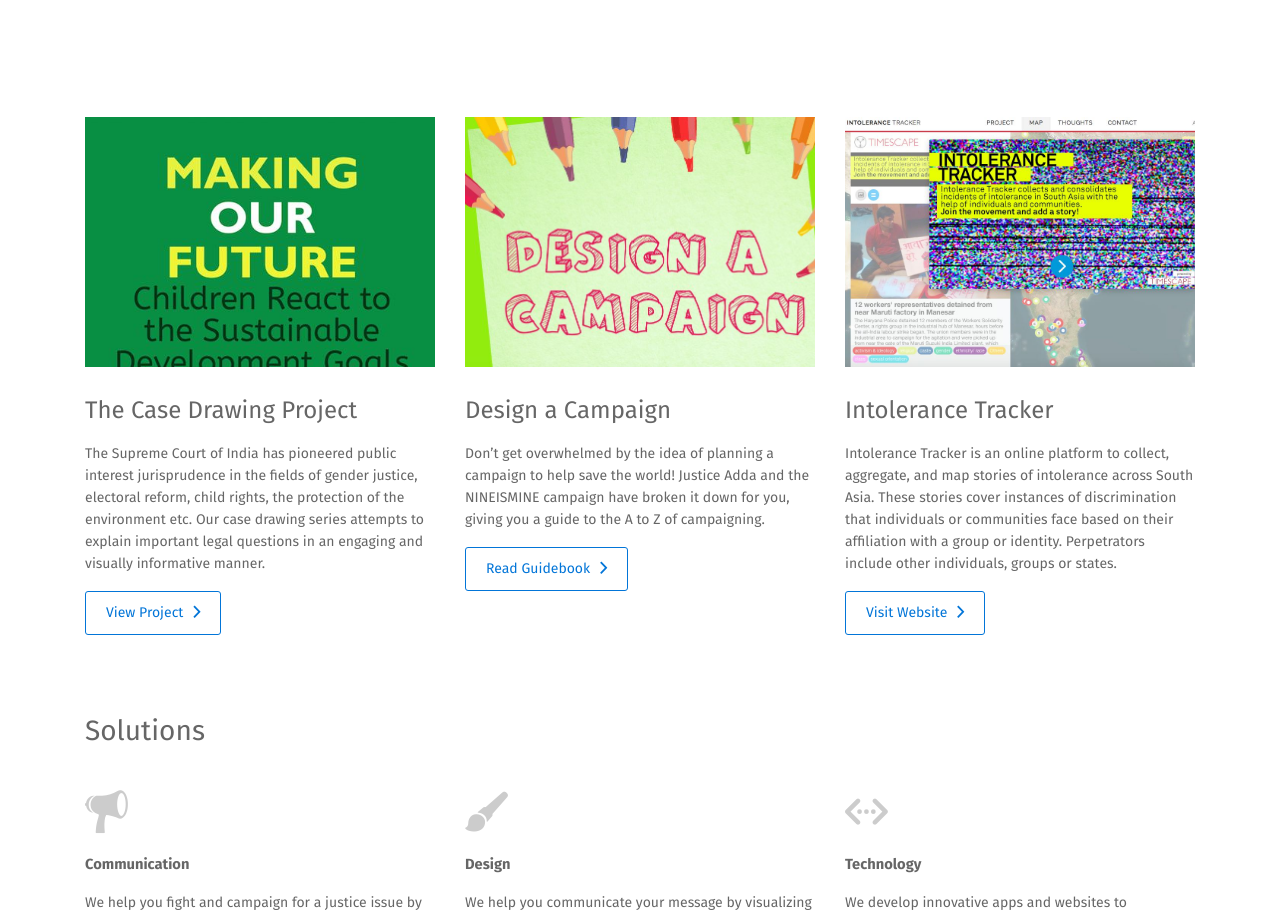
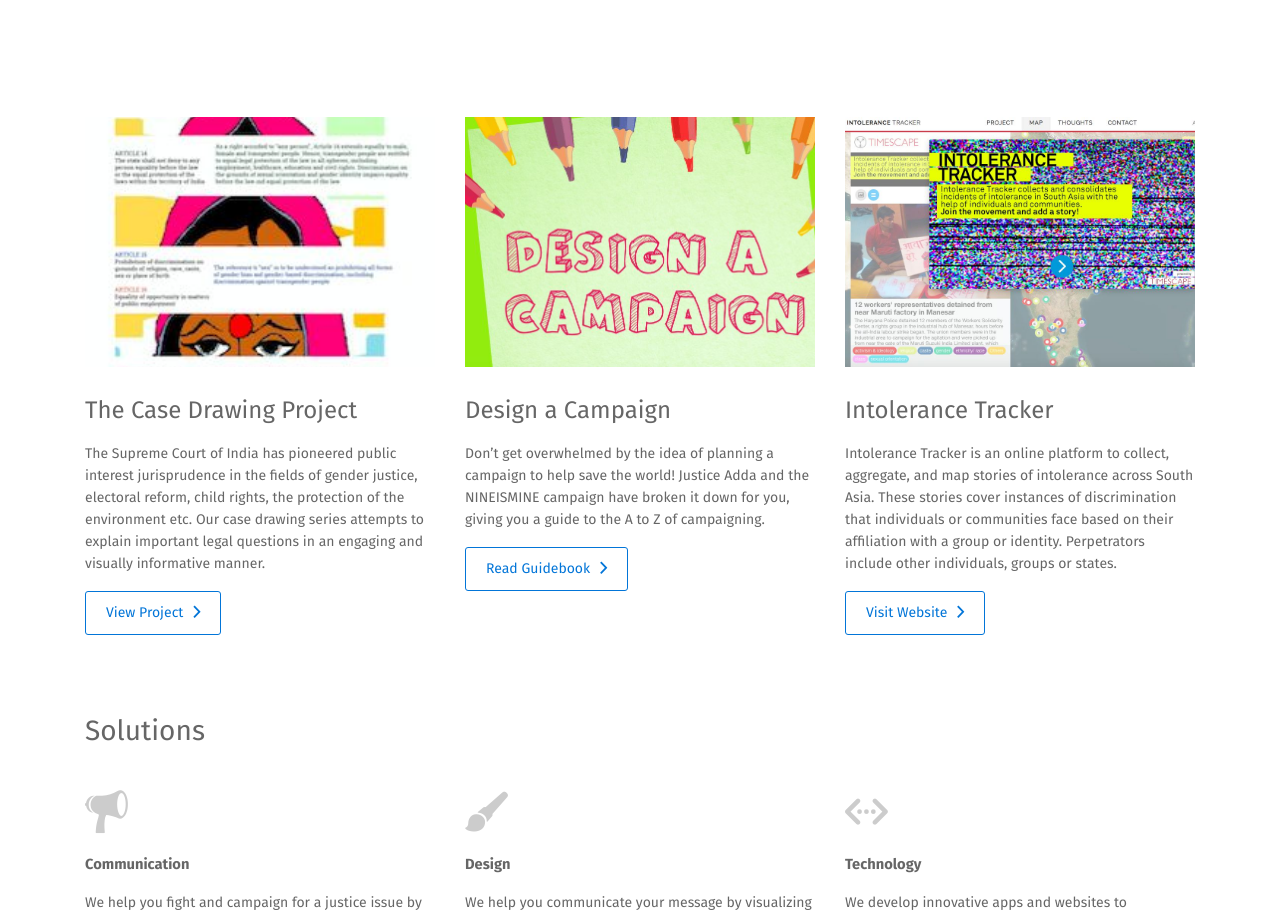
Before and after one commit to AnandChowdhary/justice-adda, a plain HTML site: page index.html in a window 1280 px wide. Shown: the part 1573-2490 px from the top of the page. Drawn offline with nearby package versions, Linux system fonts and the light colour scheme; a script that the page names is missing.

Commit message:
Change image

```diff
--- a/index.html
+++ b/index.html
@@ -107,7 +107,7 @@
 				</div>
 				<div class="row ma-bo projects-">
 					<div class="col-md-4">
-						<div class="image" style="background:url(img/solutions/mof.jpg);background-size:cover"></div>
+						<div class="image" style="background:url(img/solutions/cd.jpg) center;background-size:cover"></div>
 						<h4 class="ma-to">The Case Drawing Project</h4>
 						<p>The Supreme Court of India has pioneered public interest jurisprudence in the fields of gender justice, electoral reform, child rights, the protection of the environment etc. Our case drawing series attempts to explain important legal questions in an engaging and visually informative manner.</p>
 						<p><a href="#" class="button button-primary">View Project<i class="ion-chevron-right"></i></a></p>
```
Also changed, not shown: img/solutions/cd.jpg (renamed from img/solutions/TheSolutionsAdda.docx-005.jpg).
